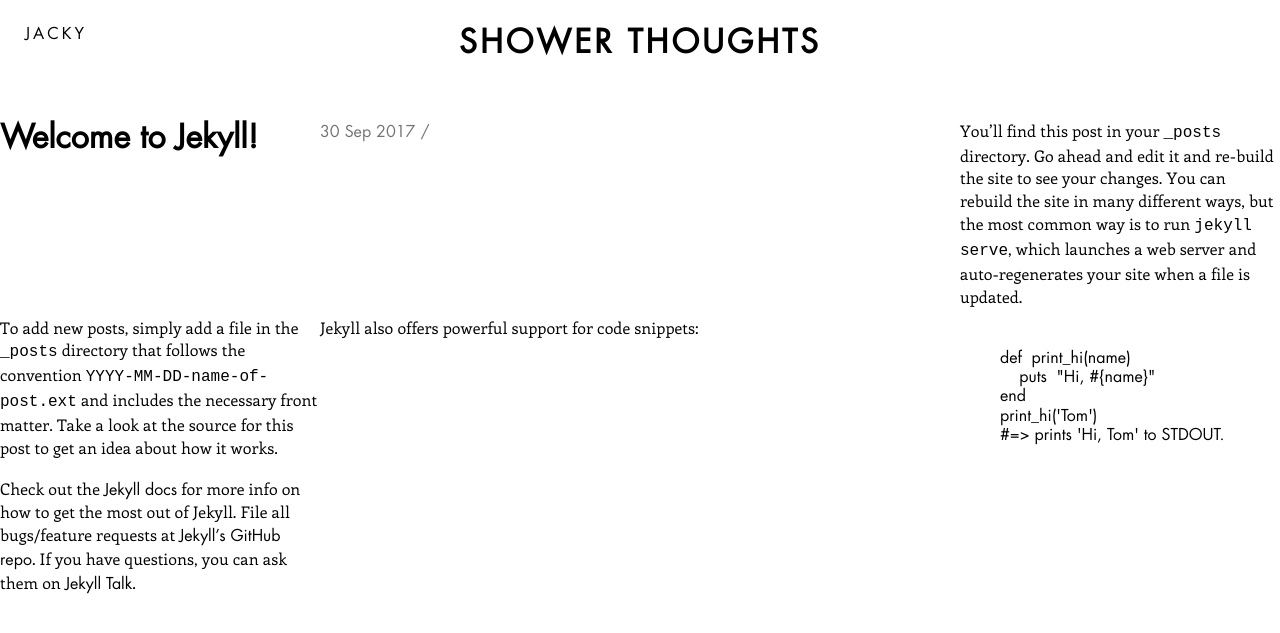
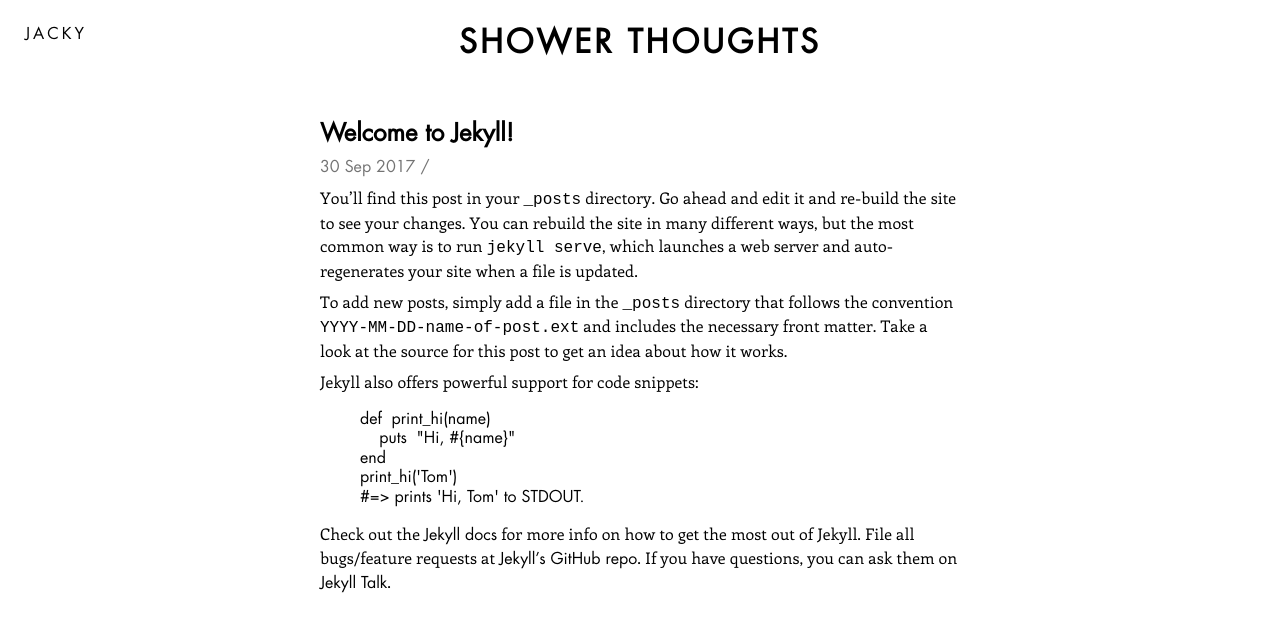
Before and after one commit to Jaacky/jackyvan.com, a Jekyll site: the page built from _posts/2017-09-30-welcome-to-jekyll.markdown, in a window 1280 px wide. Shown: the top 633 px of the page. Built offline with Jekyll 4.4.1, drawn with Linux system fonts in a browser that asks for light colours.

Commit message:
Updating post look

```diff
--- a/_layouts/post.html
+++ b/_layouts/post.html
@@ -1,11 +1,13 @@
 ---
 layout: blog
 ---
-<h1>{{ page.title }}</h1>
+<div class="post">
+    <h2 class="post__title">{{ page.title }}</h2>
 
-<p>
-    <span class="post__dateline">{{ page.date | date_to_string }} / </span>
-    <span class="post__byline">{{ page.author }}</span>
-</p>
+    <p class="post__data">
+        <span class="post__dateline">{{ page.date | date_to_string }} / </span>
+        <span class="post__byline">{{ page.author }}</span>
+    </p>
 
-{{ content }}
+    {{ content }}
+</div>
--- a/css/blog.css
+++ b/css/blog.css
@@ -52,17 +52,21 @@
     margin-bottom: 50px;
 }
 
+.blog__posts .post__title:hover:before {
+    content: "";
+    border-left: 12px solid hsl(12, 51%, 31%);
+    padding-right: 12px;
+    margin-left: -24px;
+}
+
+.post {
+    grid-area: main;
+}
+
 .post__title {
     margin-bottom: 8px;
     text-transform: none;
     /* border-bottom: 4px solid hsl(12, 51%, 31%); */
-}
-
-.post__title:hover:before {
-    content: "";
-    border-left: 12px solid hsl(12, 51%, 31%);
-    padding-right: 12px;
-    margin-left: -24px;
 }
 
 .post__data {
```
